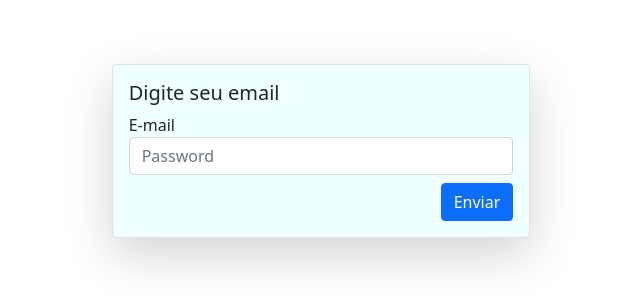
After one commit to joseumbertoindustry/ProjetoTreinamento, a Django app: page /login/esqueceu-senha/ in a window 1280 px wide. The commit adds this page. Shown: the top 306 px of the page, without its empty margins (319-959 px from the left). Run offline with Django 3.2, Linux system fonts and the light colour scheme; some libraries are stand-ins or nearby versions.

Commit message:
Tela de recuperação de senha

```diff
--- /dev/null
+++ b/usuario/templates/usuario/esqueceu-senha.html
@@ -0,0 +1,34 @@
+{% load static %}
+<!DOCTYPE html>
+<html>
+  <head>
+    {% include './partials/estilos.html' %}
+    <title>IndustryCare System</title>
+  </head>
+  <body class="container-fluid">
+    <main class="row">
+      <div class="d-flex justify-content-center margin-box-cadastro">
+        <div class="col-4 p-3 color-border border border-1 rounded shadow-lg">
+          <h5>Digite seu email</h5>
+          <div class="form-group my-2">
+            <label>E-mail</label>
+            <input type="email" class="form-control" placeholder="Password">
+          </div>
+          <div class="d-flex justify-content-end">
+            <button type="submit" class="btn btn-primary">Enviar</button>
+          </div>
+        </div>
+      </div>
+    </main>
+  </body>
+  <script>
+    $( document ).ready(function() {
+      $("#formulario input").on("keyup", function(event) {
+      if(($("#email").val().length > 0) && ($("#pass").val().length > 0))
+        $("#enviar").attr("disabled", false)
+      else
+        $("#enviar").attr("disabled", true)
+      });
+    });
+  </script>
+</html>
--- a/usuario/templates/usuario/login.html
+++ b/usuario/templates/usuario/login.html
@@ -21,9 +21,9 @@
             <div class="d-flex">
               <button type="submit" class="btn btn-primary">Submit</button>
             </div>
-            <a href="/esqueceu/">Esqueceu a senha?</a>
+            <a href="/login/cadastro/">Esqueceu a senha?</a>
             <br/>
-            <a href="/cadastro/">Ainda não é cadastrado?</a>
+            <a href="/login/esqueceu-senha/">Ainda não é cadastrado?</a>
           </div>
         </div>
       </div>
--- a/usuario/urls.py
+++ b/usuario/urls.py
@@ -3,6 +3,8 @@ from django.urls import path
 from . import views
 
 urlpatterns = [
-  path('', views.login, name='login'),
-  path('cadastro/', views.cadastro, name='cadastro')
+  path('', views.to_login, name='tologin'),
+  path('login/', views.login, name='login'),
+  path('login/cadastro/', views.cadastro, name='cadastro'),
+  path('login/esqueceu-senha/', views.esqueceu_senha, name='esqueceu')
 ]
--- a/usuario/views.py
+++ b/usuario/views.py
@@ -1,7 +1,13 @@
 from django.shortcuts import render, redirect
+
+def to_login(request):
+  return redirect('login/')
 
 def login(request):
   return render(request, 'usuario/login.html')
 
 def cadastro(request):
   return render(request, 'usuario/cadastro.html')
+
+def esqueceu_senha(request):
+  return render(request, 'usuario/esqueceu-senha.html')
```
